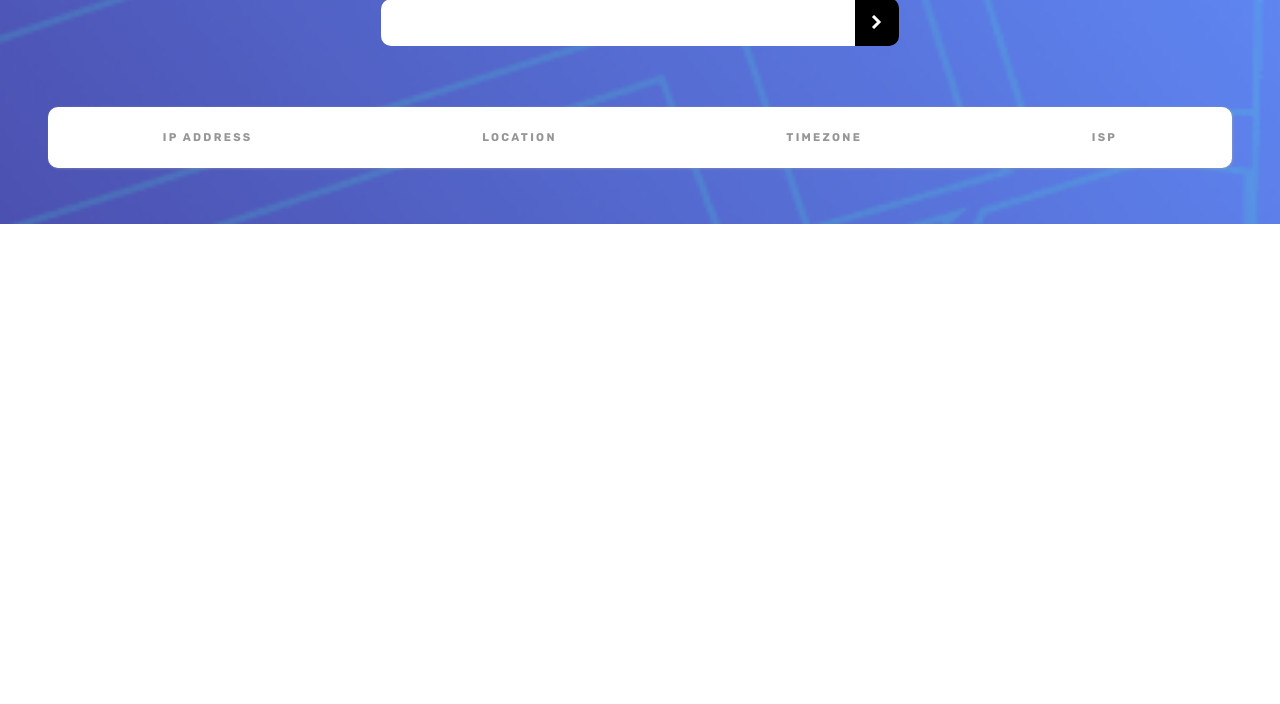
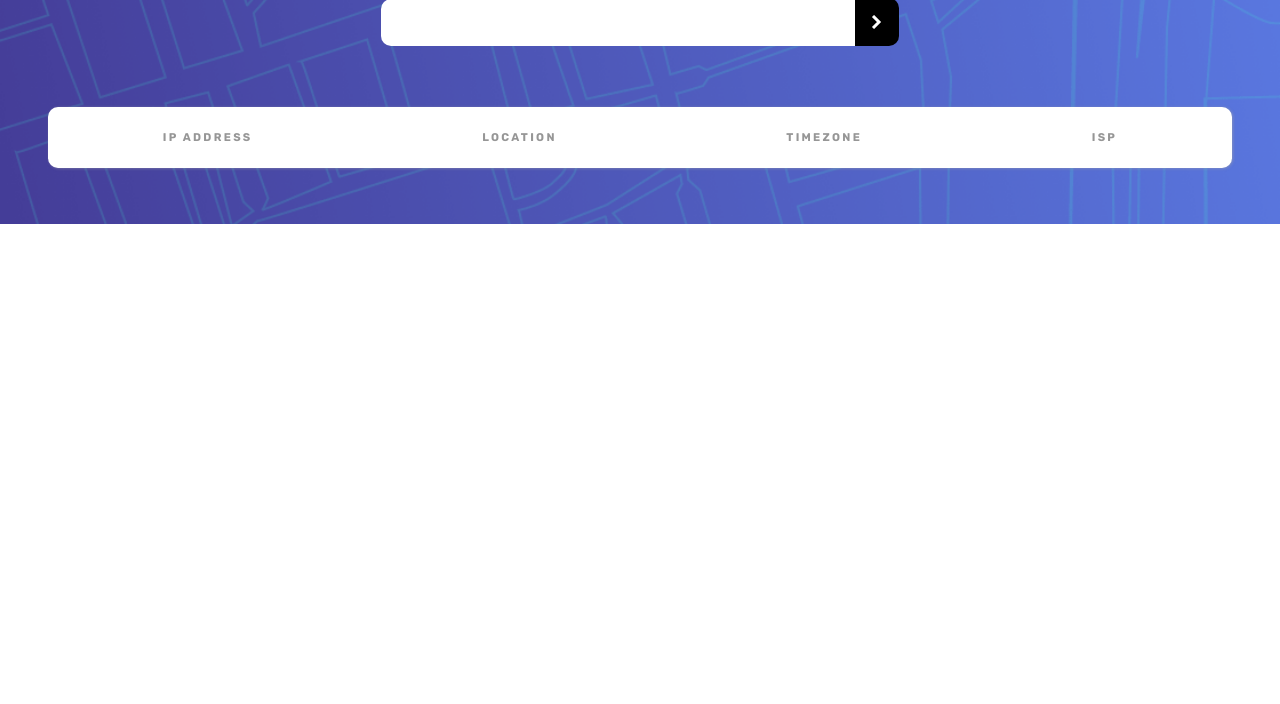
Before and after one commit to Harbike/ip-address-tracker, a plain HTML site: page index.html in a window 1280 px wide. Shown: the part 96-800 px from the top of the page. Drawn offline with nearby package versions, Linux system fonts and the light colour scheme.

Commit message:
modified bg-img responsiveness

```diff
--- a/styles.css
+++ b/styles.css
@@ -26,7 +26,7 @@
 
 .tracker_phase-top {
   height: 40vh;
-  background: url("/images/pattern-bg-mobile.png");
+  background: url("./images/pattern-bg-mobile.png");
   background-repeat: no-repeat;
   background-size: cover;
 }
@@ -102,6 +102,13 @@
 }
 
 @media screen and (min-width: 600px) {
+  .tracker_phase-top {
+    height: 40vh;
+    background: url("./images/pattern-bg-desktop.png");
+    background-repeat: no-repeat;
+    background-size: cover;
+  }
+
   .search_ip-address {
     & .input_ip {
       width: 55%;
```
